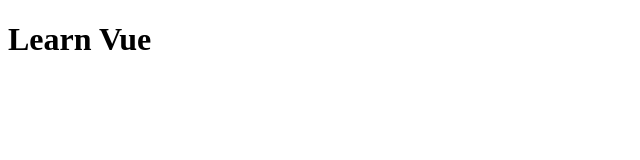
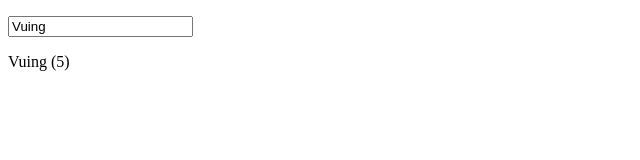
Before and after one commit to timmyTurner013/learn-vue, a plain HTML site: page index.html in a window 1280 px wide. Shown: the whole page, without its empty margins (0-640 px from the left). Drawn offline with nearby package versions, Linux system fonts and the light colour scheme.

Commit message:
Absolute Basics

```diff
--- a/index.html
+++ b/index.html
@@ -3,8 +3,30 @@
 <head>
     <meta charset="UTF-8">
     <title>Learn Vue</title>
+    <script src="https://unpkg.com/vue@3"></script>
 </head>
 <body>
-    <h1>Learn Vue</h1>
+    <div id="app">
+        <p>
+            <input type="text" v-model="greeting">
+        </p>
+        <p>
+            {{ greeting }} ({{ greeting.length }})
+        </p>
+    </div>
+    <script>
+        Vue.createApp({
+            data() {
+                return {
+                    greeting: 'Hello World'
+                }
+            },
+            mounted() {
+                setTimeout(() => {
+                    this.greeting = 'Vuing';
+                }, 3000);
+            }
+        }).mount('#app');
+    </script>
 </body>
 </html>
```
